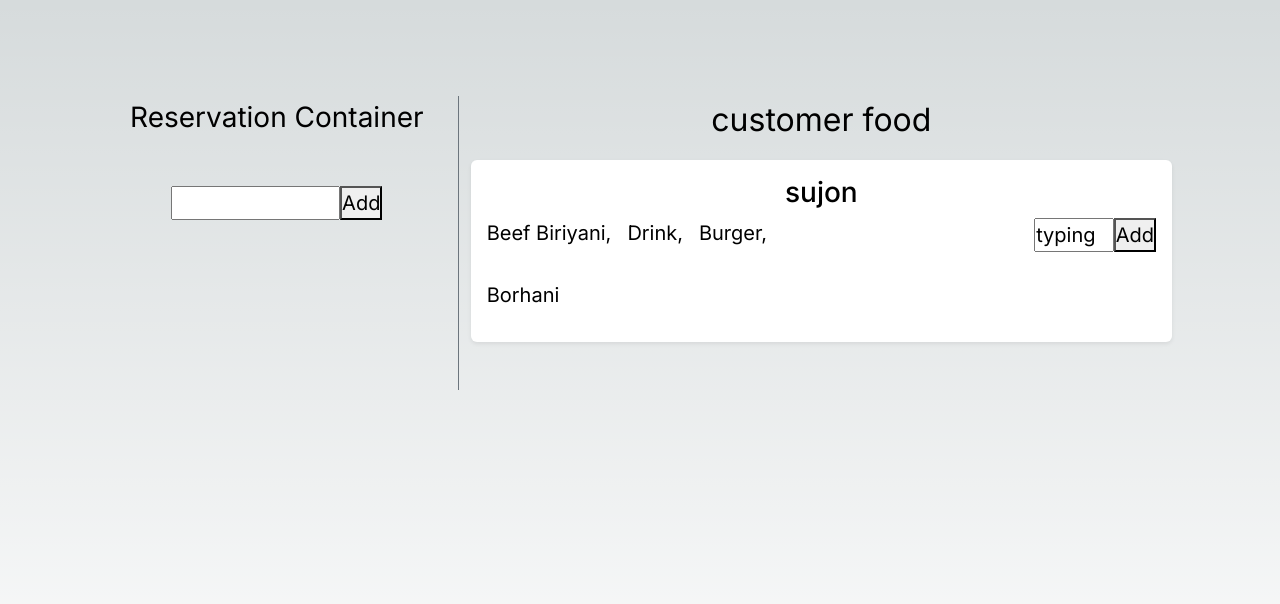
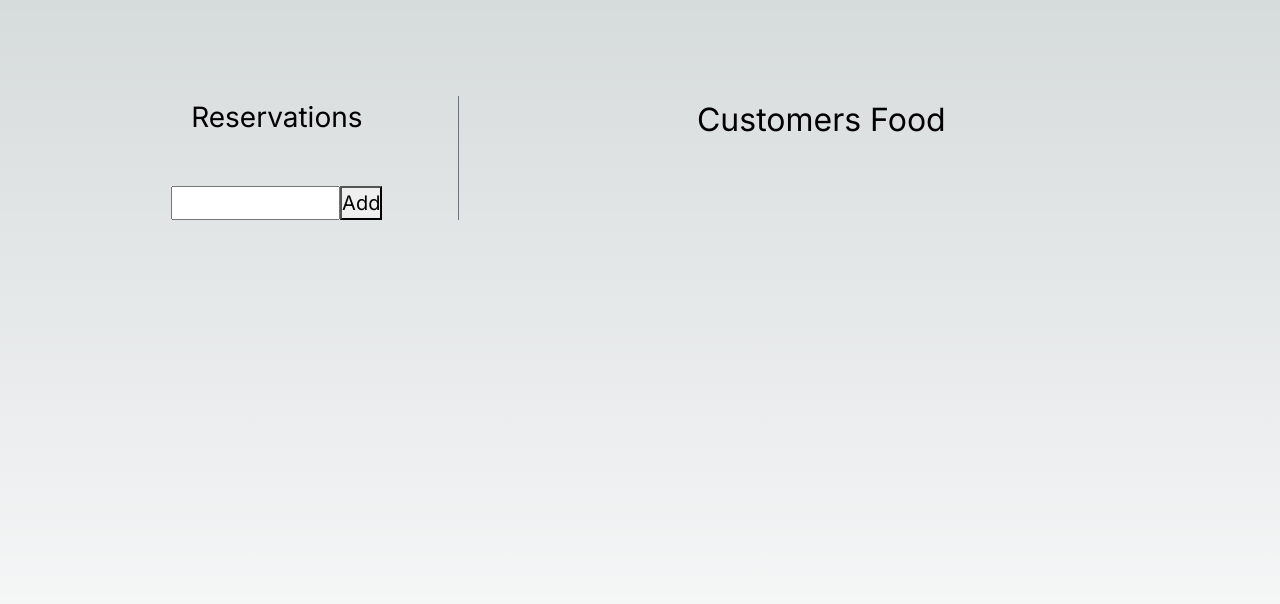
Before and after one commit to SujonHasan/restaurant, a Next.js app: page / in a window 1280 px wide. Shown: the top 604 px of the page. Built offline with nearby package versions, Linux system fonts and the light colour scheme.

Commit message:
Provider children type added and git ignore file modify

```diff
--- /dev/null
+++ b/app/GlobalRedux/features/customerSlice.ts
@@ -0,0 +1,43 @@
+import { createSlice, PayloadAction } from "@reduxjs/toolkit";
+
+interface CustomerState {
+    value: Customer[],
+}
+
+interface Customer {
+    id: string,
+    name: string,
+    food: string[]
+}
+
+interface AddFoodToCustomerPayload {
+    food: string,
+    id: string
+}
+
+const initialState:CustomerState = {
+    value: []
+}
+
+export const customerSlice = createSlice({
+    name: "customers",
+    initialState,
+    reducers: {
+
+        addCustomer: (state, action: PayloadAction<Customer>) => {
+            state.value.push(action.payload);
+        },
+        addFoodToCustomer: (state, action: PayloadAction<AddFoodToCustomerPayload> ) =>{
+            state.value.forEach((customer =>{
+                if(customer.id === action.payload.id){
+                    customer.food.push(action.payload.food)
+                }
+            }))
+        }
+
+    }
+})
+
+export const {addCustomer, addFoodToCustomer} = customerSlice.actions;
+
+export default customerSlice.reducer;
--- a/app/GlobalRedux/provider.tsx
+++ b/app/GlobalRedux/provider.tsx
@@ -2,7 +2,7 @@
 import { Provider } from "react-redux";
 import { store } from "./store";
 
-export function Providers({children}){
+export function Providers({children}:any){
 
     return (
         <Provider store={store}>
--- a/app/GlobalRedux/store.ts
+++ b/app/GlobalRedux/store.ts
@@ -2,11 +2,13 @@
 
 import { configureStore } from "@reduxjs/toolkit";
 import reservationReducer from "./features/reservationSlice";
+import customerReducer from "./features/customerSlice";
 
 export const store = configureStore({
 
     reducer: {
         reservations: reservationReducer,
+        customer: customerReducer,
     }
 })
 
--- a/app/components/CustomerCard.tsx
+++ b/app/components/CustomerCard.tsx
@@ -1,8 +1,45 @@
-import React from 'react'
+import React, { useState } from 'react'
+import { useDispatch } from 'react-redux'
+import { addFoodToCustomer } from '../GlobalRedux/features/customerSlice';
 
-function CustomerCard() {
+interface CustomerCardType {
+  id: string,
+  name: string,
+  food: string[],
+}
+
+function CustomerCard({id, name, food}: CustomerCardType) {
+
+  const Dispatch = useDispatch();
+  const [customerFoodInput, setCustomerFoodInput] = useState('');
   return (
-    <div>CustomerCard</div>
+    <div className='shadow-sm p-3 mb-5 bg-white rounded'>
+      <h3>{name}</h3>
+      <div className='d-flex justify-content-between'>
+        <div className='d-flex flex-wrap gap-5 '>
+          {food.map((food)=>{
+            return <p>{food}</p>
+          })}
+        </div>
+        <div className="text-end ">
+          <input
+            className=''
+            value={customerFoodInput}
+            onChange={(e) => setCustomerFoodInput(e.target.value)}
+          />
+          <button onClick={()=>{
+
+            if(!customerFoodInput) return;
+            Dispatch(addFoodToCustomer({
+              id,
+              food: customerFoodInput
+            }))
+
+            setCustomerFoodInput("");
+          }} >Add</button>
+        </div>
+      </div>
+    </div>
   )
 }
 
--- a/app/components/ReservationCard.tsx
+++ b/app/components/ReservationCard.tsx
@@ -1,6 +1,8 @@
 import React from 'react'
 import { useDispatch } from 'react-redux'
 import { removeReservation } from '../GlobalRedux/features/reservationSlice';
+import { addCustomer } from '../GlobalRedux/features/customerSlice';
+import {v4 as uuid} from "uuid";
 
 interface ReservationCardTypes{
     name: string,
@@ -13,6 +15,11 @@ function ReservationCard({name, index}:ReservationCardTypes) {
   return (
     <p onClick={()=>{
         Dispatch(removeReservation(index))
+        Dispatch(addCustomer({
+          id: uuid(),
+          name,
+          food: []
+        }))
     }} className='shadow-sm'>{name}</p>
   )
 }
--- a/app/layout.tsx
+++ b/app/layout.tsx
@@ -19,7 +19,6 @@ export default function RootLayout({
   return (
     <html lang="en">
       <body className={inter.className}>
-
         <Providers>
           {children}
         </Providers>
--- a/app/page.tsx
+++ b/app/page.tsx
@@ -5,30 +5,34 @@ import { RootState } from './GlobalRedux/store'
 import ReservationCard from './components/ReservationCard';
 import { useState } from 'react';
 import { addReservation } from './GlobalRedux/features/reservationSlice';
+import CustomerCard from './components/CustomerCard';
 
 export default function Home() {
 
   const [reservationNameInput, setReservationNameInput] = useState("");
+
   const reservations = useSelector((state: RootState) => state.reservations.value);
+  const customers = useSelector((state: RootState) => state.customer.value);
+
   const Dispatch = useDispatch();
 
-  const handleInput = () =>{
+  const handleInput = () => {
 
-    if(!reservationNameInput) return;
+    if (!reservationNameInput) return;
     Dispatch(addReservation(reservationNameInput));
     setReservationNameInput("");
   }
   return (
-    <main className={styles.main}>
+    <main className={styles.main} >
 
       <div className='container'>
         <div className='row text-center'>
           <div className='col-4 fs-3 border-end border-secondary'>
             <div>
-              <p className=''>Reservation Container</p>
+              <p className=''>Reservations</p>
               <div className='fs-5'>
                 {reservations.map((name, index) => {
-                    return <ReservationCard name={name} index={index} />
+                  return <ReservationCard name={name} index={index} />
                 })
                 }
               </div>
@@ -43,25 +47,11 @@ export default function Home() {
             </div>
           </div>
           <div className='col-8 fs-5 '>
-            <p className='fs-2'>customer food</p>
-            <div className='shadow-sm p-3 mb-5 bg-white rounded'>
-              <h3>sujon</h3>
-              <div className='d-flex justify-content-between'>
-                <div className='d-flex flex-wrap gap-3'>
-                  <p>Beef Biriyani,</p>
-                  <p>Drink,</p>
-                  <p>Burger,</p>
-                  <p>Borhani</p>
-                </div>
-                <div className="text-end">
-                  <input
-                    className='w-25'
-                    value="typing"
-                  />
-                  <button>Add</button>
-                </div>
-              </div>
-            </div>
+            <p className='fs-2'>Customers Food</p>
+
+            {customers.map((customer) => {
+              return <CustomerCard id={customer.id} name={customer.name} food={customer.food} />
+            })}
 
           </div>
         </div>
--- a/package.json
+++ b/package.json
@@ -10,11 +10,13 @@
   },
   "dependencies": {
     "@reduxjs/toolkit": "^2.0.1",
+    "@types/uuid": "^9.0.7",
     "bootstrap": "^5.3.2",
     "next": "14.0.4",
     "react": "^18",
     "react-dom": "^18",
-    "react-redux": "^9.0.4"
+    "react-redux": "^9.0.4",
+    "uuid": "^9.0.1"
   },
   "devDependencies": {
     "@types/node": "^20",
```
Also changed, not shown: 2 other files (tests, documents, lock files or other folders).
